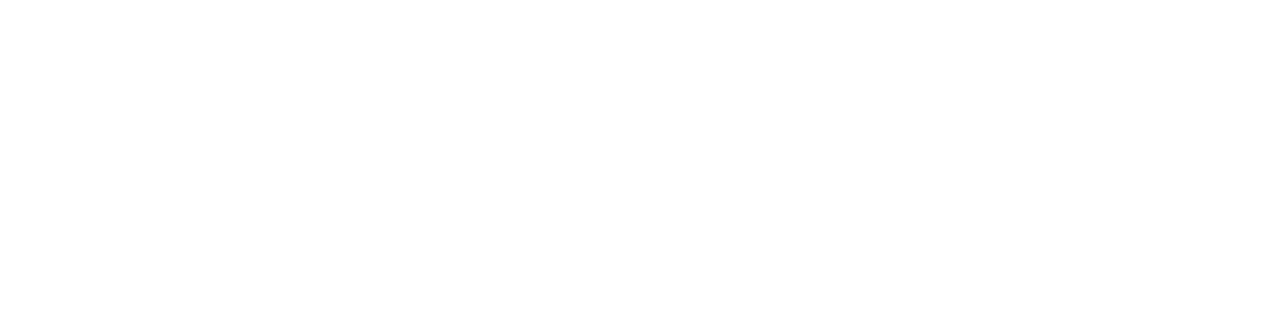
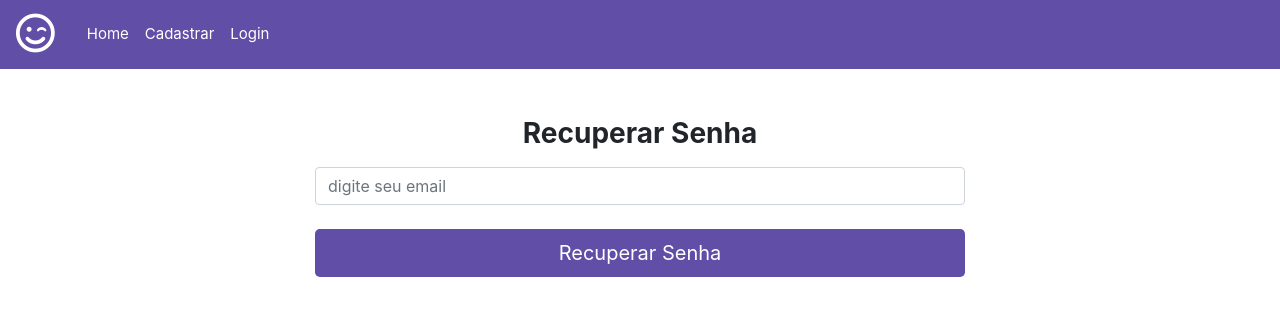
Before and after one commit to brenodev/Projeto-Eventos, a React app: page /recuperar-senha in a window 1280 px wide. Shown: the top 316 px of the page. Built offline with nearby package versions, Linux system fonts and the light colour scheme.

Commit message:
criado recuperacao de senha

```diff
--- a/src/components/navbar/index.js
+++ b/src/components/navbar/index.js
@@ -9,7 +9,7 @@
   return (
     <nav className="navbar navbar-expand-lg">
       <Link to="/" className="navbar-brand text-white font-weight-bold">
-        Eventos
+        <i className="far fa-smile-wink text-white fa-2x"></i>
       </Link>
       <button
         className="navbar-toggler"
@@ -24,7 +24,7 @@
       </button>
       <div className="collapse navbar-collapse" id="navbarNav">
         <ul className="navbar-nav">
-          <li className="nav-item">
+          <li className="nav-item ml-2">
             <Link to="/" className="nav-link">
               Home
             </Link>
--- a/src/pages/index.js
+++ b/src/pages/index.js
@@ -1,5 +1,6 @@
 import Home from "./home"
 import Login from "./login"
 import CadastroUsuario from "./cadastroUsuario"
+import RecuperarSenha from "./recuperarSenha"
 
-export {Home, Login, CadastroUsuario}
+export {Home, Login, CadastroUsuario, RecuperarSenha}
--- a/src/pages/login/index.js
+++ b/src/pages/login/index.js
@@ -44,6 +44,7 @@
             width="72"
             height="72"
           />
+          <i className="far fa-smile-wink text-white fa-5x"></i>
           <h1 className="h3 mb-3 font-weight-normal text-white font-weight-bold">
             Login
           </h1>
@@ -86,7 +87,7 @@
           )}
         </div>
         <div className="opcoes__login mt-5 text-center">
-          <Link to="" className="mx-2">
+          <Link to="/recuperar-senha" className="mx-2">
             Recuperar senha
           </Link>
           <span className="text-white">&#9733;</span>
--- /dev/null
+++ b/src/pages/recuperarSenha/index.js
@@ -0,0 +1,39 @@
+import React, { useState } from "react";
+import firebase from "../../configs/firebase";
+import "firebase/auth";
+
+import { Navbar } from "../../components";
+
+import "./recuperarSenha.css";
+export default function RecuperarSenha() {
+  const [email, setEmail] = useState();
+  const [alert, setAlert] = useState();
+
+function recuperarSenha(){
+  firebase.auth().sendPasswordResetEmail(email).then(resultado => {
+    setAlert("Enviamos um link no seu e-mail para redefinir sua senha!")
+  }).catch(erro => {
+    setAlert('Verifique se o e-mail está correto!')
+  })
+}
+  return (
+    <>
+      <Navbar />
+        <form className="text-center form__login mx-auto mt-5">
+          <h3 className="mb-3 font-weight-bold">Recuperar Senha</h3>
+          <input
+            onChange={(e) => setEmail(e.target.value)}
+            type="email"
+            name="email"
+            id="email"
+            className="form-control my-2"
+            placeholder="digite seu email"
+          />
+          <div className="alert__email my-4 text-center">
+   <span>{alert}</span>
+          </div>
+          <button onClick={recuperarSenha} type="button" className="btn btn-lg btn-block btn__enviar">Recuperar Senha</button>
+        </form>
+    </>
+  );
+}
--- /dev/null
+++ b/src/pages/recuperarSenha/recuperarSenha.css
@@ -0,0 +1,8 @@
+button.btn__enviar {
+  background-color: #614EA6;
+  color: #fff;
+}
+button.btn__enviar:hover {
+  background-color: #f21667;
+  color: #fff;
+}
--- a/src/routes.js
+++ b/src/routes.js
@@ -1,6 +1,6 @@
 import React from 'react'
 import {BrowserRouter, Switch, Route} from "react-router-dom"
-import {Login, CadastroUsuario, Home} from "./pages"
+import {Login, CadastroUsuario, Home, RecuperarSenha} from "./pages"
 
 
 export default function Routes () {
@@ -11,6 +11,7 @@
           <Route exact path="/" component={Home} />
           <Route path="/cadastrar-usuario" component={CadastroUsuario} />
           <Route path="/login" component={Login} />
+          <Route path="/recuperar-senha" component={RecuperarSenha} />
         </Switch>
       </React.Fragment>
     </BrowserRouter>
```
